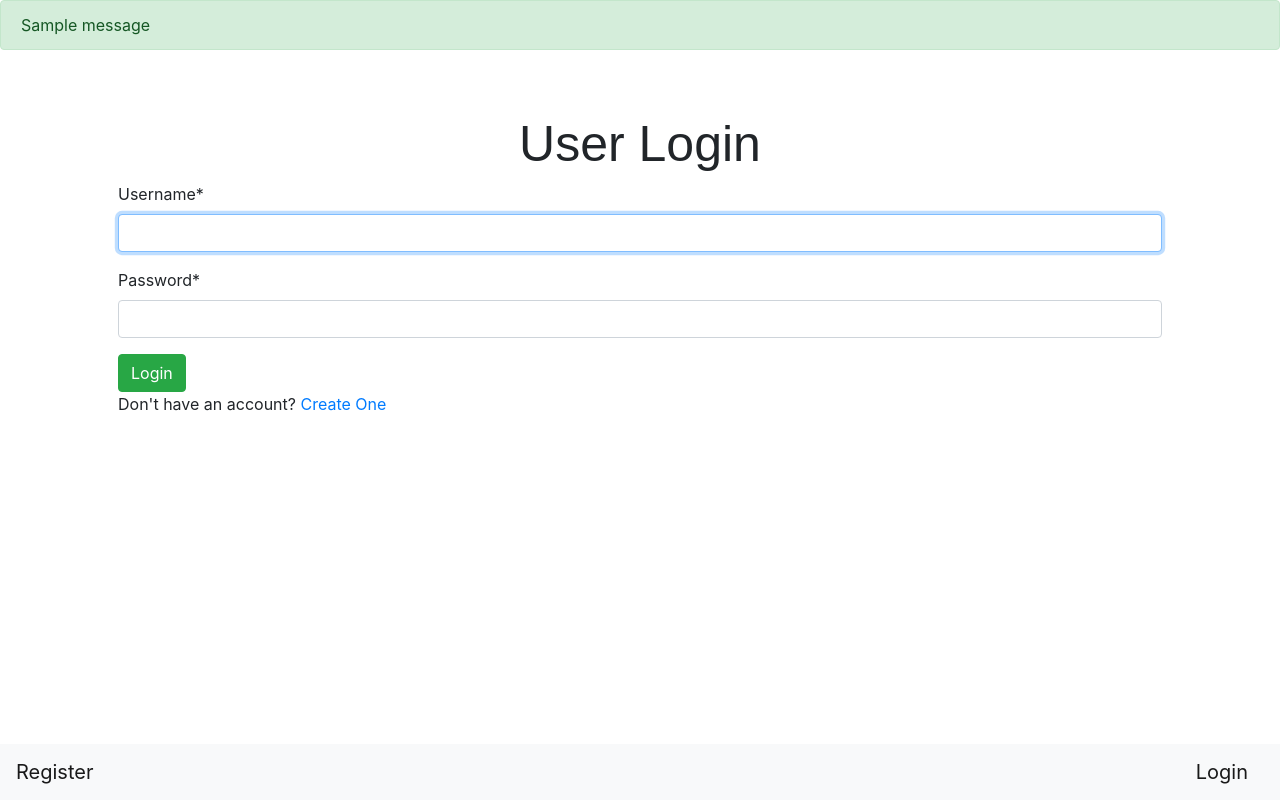
After one commit to SantiagoGiner/Humanity, a Django app: page /login/ in a window 1280 px wide. The commit adds this page. Run offline with Django 3.2, Linux system fonts and the light colour scheme; tables that the repository leaves empty hold one stand-in row (values such as "Sample post"); one stand-in notice (Sample message) is shown; some libraries are stand-ins or nearby versions.

Commit message:
Add functionality for login, logout, registration and adding and viewing journal entries

```diff
--- a/humanity/capsule/admin.py
+++ b/humanity/capsule/admin.py
@@ -1,8 +1,6 @@
 from django.contrib import admin
 from .models import *
 
-
 # Register your models here.
-admin.site.register(Client)
 admin.site.register(JournalEntry)
 admin.site.register(Goal)
--- a/humanity/capsule/static/capsule/styles.css
+++ b/humanity/capsule/static/capsule/styles.css
@@ -1,11 +1,9 @@
 h1 {
-    font-family: sans-serif;
-    font-size: 50px;
-    text-align: center;
-    padding: 10px;
-    margin: 10px;
+  font-family: sans-serif;
+  font-size: 50px;
+  text-align: center;
 }
 
-#journal_entry {
-  margin: auto;
+main {
+  overflow-x: auto;
 }
--- a/humanity/capsule/templates/capsule/index.html
+++ b/humanity/capsule/templates/capsule/index.html
@@ -3,5 +3,5 @@
 {% block title%} Time Capsule {% endblock %}
 
 {% block body %}
-    <h1>This is your very own time capsule!</h1>
+    <h1>Welcome to your time capsule, {{ user.first_name }}!</h1>
 {% endblock %}
--- a/humanity/capsule/templates/capsule/journal.html
+++ b/humanity/capsule/templates/capsule/journal.html
@@ -4,6 +4,9 @@
 
 {% block body %}
     <h1>This is your journal</h1>
+    {% if message %}
+        <div>{{ message }}</div>
+    {% endif %}
     <ol>
         {% for entry in entries %}
             {% url 'capsule:view_entry' entry.id as url %}
--- a/humanity/capsule/templates/capsule/layout.html
+++ b/humanity/capsule/templates/capsule/layout.html
@@ -16,12 +16,27 @@
     <body>
         <!-- Navigation bar to switch between pages, taken from Bootstrap -->
         <nav class="navbar fixed-bottom navbar-light bg-light">
-            <a class="navbar-brand" href="{% url 'capsule:index' %}">Time Capsule</a>
-            <a class="navbar-brand" href="{% url 'capsule:journal' %}">Journal</a>
-            <a class="navbar-brand" href="{% url 'capsule:goals' %}">Goals</a>
-            <a class="navbar-brand" href="{% url 'capsule:notes' %}">Notes</a>
+            {% if user.is_authenticated %}
+                <a class="navbar-brand" href="{% url 'capsule:index' %}">Home</a>
+                <a class="navbar-brand" href="{% url 'capsule:journal' %}">Journal</a>
+                <a class="navbar-brand" href="{% url 'capsule:goals' %}">Goals</a>
+                <a class="navbar-brand" href="{% url 'capsule:notes' %}">Notes</a>
+                <a class="navbar-brand" href="{% url 'capsule:logout' %}">Log Out</a>
+            {% else %}
+            <a class="navbar-brand" href="{% url 'capsule:register' %}">Register</a>
+            <a class="navbar-brand" href="{% url 'capsule:login' %}">Login</a>
+            {% endif %}
         </nav>
-        {% block body%}
-        {% endblock %}
+        {% if messages %}
+            <header>
+                {% for message in messages %}
+                    <div {% if message.tags %} class="alert alert-{{ message.tags }}"{% endif %}>{{ message }}</div>
+                {% endfor %}
+            </header>
+        {% endif %}
+        <main class="container p-5">
+            {% block body%}
+            {% endblock %}
+        </main>
     </body>
 </html>
--- /dev/null
+++ b/humanity/capsule/templates/capsule/login.html
@@ -0,0 +1,14 @@
+{% extends "capsule/layout.html" %}
+{% load crispy_forms_tags %}
+
+{% block title%} Login {% endblock %}
+
+{% block body %}
+    <h1>User Login</h1>
+    <form class="form-group" action="{% url 'capsule:login' %}" method="post">
+        {% csrf_token %}
+        {{ form | crispy}}
+        <button class="btn btn-success" type="submit">Login</button>
+        <p>Don't have an account? <a href="{% url 'capsule:register' %}">Create One</a></p>
+    </form>
+{% endblock %}
--- a/humanity/capsule/urls.py
+++ b/humanity/capsule/urls.py
@@ -5,6 +5,9 @@ app_name = 'capsule'
 
 urlpatterns = [
     path('', views.index, name='index'),
+    path('login/', views.login_view, name='login'),
+    path('logout/', views.logout_view, name='logout'),
+    path('register/', views.register, name='register'),
     path('journal/', views.journal, name='journal'),
     path('journal/<int:entry_id>/', views.view_entry, name='view_entry'),
     path('goals/', views.goals, name='goals'),
--- a/humanity/capsule/views.py
+++ b/humanity/capsule/views.py
@@ -1,31 +1,89 @@
+from django.contrib.auth import authenticate, login, logout
+from django.contrib.auth.decorators import login_required
+from django.contrib import messages
 from django.shortcuts import render
 from django.http import HttpResponseRedirect
 from django.urls import reverse
-from.models import *
 
+from .forms import *
+from .models import *
 
 # Create your views here.
+@login_required(login_url='capsule:login')
 def index(request):
     return render(request, 'capsule/index.html')
 
+def register(request):
+    if request.method == 'POST':
+        form = UserRegistrationForm(request.POST)
+        if form.is_valid():
+            form.save()
+            username = form.cleaned_data['username']
+            password = form.cleaned_data['password1']
+            new_user = authenticate(request, username=username, password=password)
+            login(request, new_user)
+            messages.success(request, 'Registered!')
+            return HttpResponseRedirect(reverse('capsule:index'))
+        messages.warning(request, 'Invalid credentials. Verify that you meet all the requirements in each field')
+        return HttpResponseRedirect(reverse('capsule:register'))
+    return render(request, 'capsule/register.html', {
+        'form': UserRegistrationForm()
+    })
+
+def login_view(request):
+    if request.method == 'POST':
+        username = request.POST['username']
+        password = request.POST['password']
+        user = authenticate(request, username=username, password=password)
+        if user is not None:
+            login(request, user)
+            messages.success(request, f'Logged in as {request.user.username}!')
+            return HttpResponseRedirect(reverse('capsule:index'))
+        else:
+            messages.warning(request, 'Invalid credentials')
+            return render(request, 'capsule/login.html', {
+                'form': AuthenticationForm()
+            })
+    return render(request, 'capsule/login.html', {
+        'form': AuthenticationForm()
+    })
+
+def logout_view(request):
+    logout(request)
+    messages.success(request, 'Logged out!')
+    return HttpResponseRedirect(reverse('capsule:login'))
+
+@login_required(login_url='capsule:login')
 def journal(request):
     return render(request, 'capsule/journal.html', {
-        'entries': JournalEntry.objects.all()
+        'entries': JournalEntry.objects.filter(user_id=request.user.id)
     })
 
+@login_required(login_url='capsule:login')
 def add_entry(request):
     if request.method == 'POST':
-        return HttpResponseRedirect(reverse('capsule:journal'))
-    else:
-        return render(request, 'capsule/add_entry.html')
+        form = AddJournalEntry(request.POST)
+        if form.is_valid():
+            new_entry = JournalEntry(user_id=request.user.id, entry=form.cleaned_data['entry'])
+            new_entry.save()
+            messages.success(request, 'Journal entry added!')
+            return HttpResponseRedirect(reverse('capsule:journal'))
+        messages.warning(request, 'Invalid input')
+        return HttpResponseRedirect(reverse('capsule:add_entry'))
+    return render(request, 'capsule/add_entry.html', {
+        'form': AddJournalEntry()
+    })
 
+@login_required(login_url='capsule:login')
 def view_entry(request, entry_id):
     return render(request, 'capsule/view_entry.html', {
         'entry': JournalEntry.objects.get(pk=entry_id)
     })
 
+@login_required(login_url='capsule:login')
 def goals(request):
     return render(request, 'capsule/goals.html')
 
+@login_required(login_url='capsule:login')
 def notes(request):
     return render(request, 'capsule/notes.html')
--- a/humanity/humanity/settings.py
+++ b/humanity/humanity/settings.py
@@ -31,6 +31,7 @@ ALLOWED_HOSTS = []
 # Application definition
 
 INSTALLED_APPS = [
+    'crispy_forms',
     'capsule',
     'django.contrib.admin',
     'django.contrib.auth',
@@ -119,3 +120,5 @@ USE_TZ = True
 # https://docs.djangoproject.com/en/3.1/howto/static-files/
 
 STATIC_URL = '/static/'
+
+CRISPY_TEMPLATE_PACK = 'bootstrap4'
--- a/humanity/humanity/urls.py
+++ b/humanity/humanity/urls.py
@@ -18,5 +18,5 @@ from django.urls import include, path
 
 urlpatterns = [
     path('admin/', admin.site.urls),
-    path('', include('capsule.urls'))
+    path('', include('capsule.urls')),
 ]
```
Also changed, not shown: humanity/capsule/forms.py (added, +14 -0 lines), humanity/capsule/models.py (+3 -8 lines), humanity/capsule/templates/capsule/add_entry.html (+4 -3 lines), humanity/capsule/templates/capsule/register.html (added, +13 -0 lines), humanity/capsule/migrations/0006_auto_20201123_1903.py (added), humanity/capsule/migrations/0007_auto_20201124_1527.py (added), humanity/capsule/migrations/0008_goal_journalentry.py (added), humanity/db.sqlite3.
